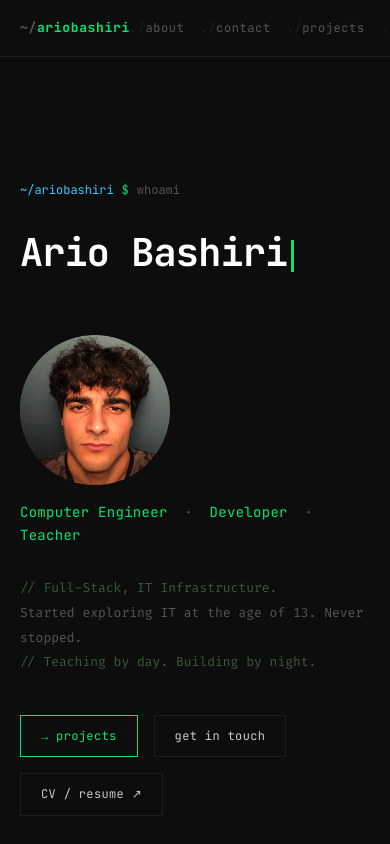
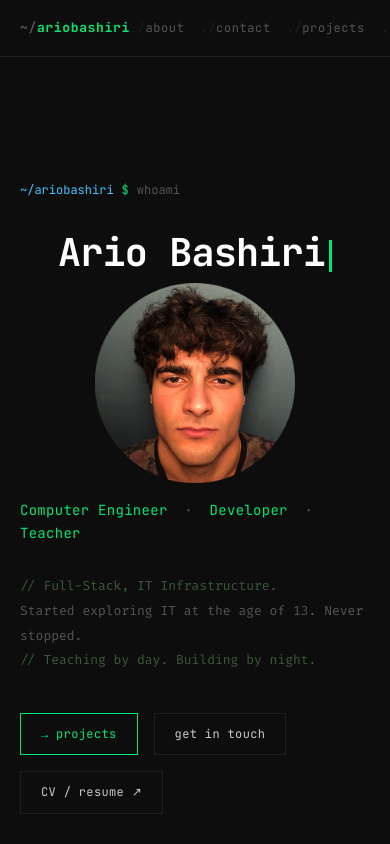
Before and after one commit to Ariocodes/ariofolio, a React (Vite) app: page / in a window 390 px wide. Shown: the top 844 px of the page. Built offline with nearby package versions, Linux system fonts and the light colour scheme.

Commit message:
small fix for mobile. test #2

```diff
--- a/src/components/Hero.css
+++ b/src/components/Hero.css
@@ -18,14 +18,7 @@
 .prompt-path { color: var(--blue); }
 .prompt-symbol { color: var(--green); }
 
-.hero-name {
-  font-size: clamp(2.4rem, 6vw, 4rem);
-  font-weight: 700;
-  color: #fff;
-  letter-spacing: -0.02em;
-  line-height: 1.1;
-  margin-bottom: 16px;
-}
+
 
 .cursor {
   display: inline-block;
@@ -69,6 +62,13 @@
 }
 
 .hero-name {
+  font-size: clamp(2.4rem, 6vw, 4rem);
+  font-weight: 700;
+  color: #fff;
+  letter-spacing: -0.02em;
+  line-height: 1.1;
+  margin-bottom: 16px;
+
   display: flex;
   align-items: center;
   gap: 60px;
@@ -80,6 +80,8 @@
   height: 200px;
   max-width: 100%;
   flex-shrink: 0;
+  object-fit: cover;
+  border-radius: 8px;
 }
 
 body {
@@ -87,8 +89,15 @@ body {
 }
 
 @media (max-width: 640px) {
+  .hero-name {
+    flex-direction: column;
+    align-items: center; /* center everything */
+    text-align: center;
+    gap: 8px;
+  }
+
   .hero-img {
-    width: 150px;
-    height: 150px;
+    width: 200px;
+    height: 200px;
   }
 }
```
